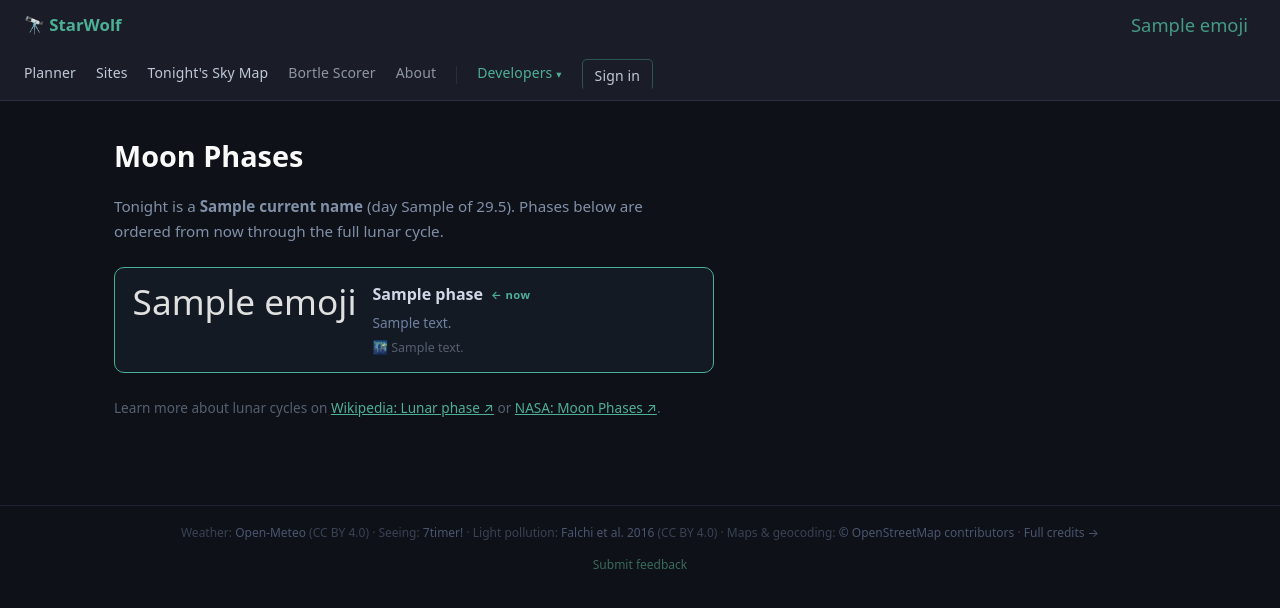
After one commit to traviswolverton/starwolf, a Django app: template django/templates/pages/moon_phase.html in a window 1280 px wide. The commit adds this page. Shown: the top 608 px of the page. Run offline with Django 5.2, Linux system fonts and the light colour scheme; the template is opened without the code that fills it: most values are stand-ins (such as "Sample title", 1, 10 or a date in 2020); some libraries are stand-ins or nearby versions.

Commit message:
Add moon phase info page (/moon)
- New moon_phase_page view: computes current lunar day via astral, maps
  to one of 8 phases, reorders the full list starting from current phase
- Template: cards dim as phases get further from now; current card has
  teal border and '← now' label; includes Wikipedia + NASA links
- Nav moon emoji is now a link (<a>) to /moon
- CSS: .moon-phase-card, --current modifier, dim/hover states

Co-Authored-By: Claude Sonnet 4.6 <noreply@anthropic.com>

```diff
--- a/django/config/urls.py
+++ b/django/config/urls.py
@@ -61,6 +61,7 @@ def home(request):
 urlpatterns = [
     path("", home, name="home"),
     path("about", page_views.about, name="about"),
+    path("moon", page_views.moon_phase_page, name="moon_phase"),
     path("sites", page_views.sites, name="sites"),
     path("location", page_views.location, name="location"),
     path("preferences", page_views.preferences, name="preferences"),
--- a/django/static/css/main.css
+++ b/django/static/css/main.css
@@ -87,11 +87,73 @@ header { background: #1a1d27; border-bottom: 1px solid #2a2d3e; }
   font-size: 1.15rem;
   margin-left: auto;
   margin-right: 0.5rem;
-  cursor: default;
   line-height: 1;
   opacity: 0.85;
   flex-shrink: 0;
-}
+  text-decoration: none;
+}
+.nav-moon:hover { opacity: 1; }
+
+/* Moon phase page */
+.moon-page-header { margin-bottom: 1.5rem; }
+.moon-page-header h1 { margin-bottom: 0.3rem; }
+.moon-page-sub { color: #8090a8; font-size: 0.95rem; max-width: 540px; }
+
+.moon-phase-list {
+  display: flex;
+  flex-direction: column;
+  gap: 0.75rem;
+  max-width: 600px;
+}
+
+.moon-phase-card {
+  display: flex;
+  align-items: flex-start;
+  gap: 1rem;
+  background: #12141f;
+  border: 1px solid #2a2d3e;
+  border-radius: 10px;
+  padding: 0.9rem 1.1rem;
+  opacity: 0.65;
+  transition: opacity 0.15s;
+}
+.moon-phase-card:hover { opacity: 0.85; }
+.moon-phase-card--current {
+  opacity: 1;
+  border-color: #4caf96;
+  background: #141a24;
+}
+.moon-phase-card--current:hover { opacity: 1; }
+
+.moon-phase-emoji { font-size: 2.2rem; line-height: 1; flex-shrink: 0; padding-top: 0.1rem; }
+
+.moon-phase-body { display: flex; flex-direction: column; gap: 0.3rem; }
+
+.moon-phase-name {
+  font-weight: 700;
+  font-size: 1rem;
+  color: #d0d8e8;
+  display: flex;
+  align-items: center;
+  gap: 0.5rem;
+}
+.moon-phase-now {
+  font-size: 0.7rem;
+  font-weight: 600;
+  color: #4caf96;
+  letter-spacing: 0.04em;
+}
+
+.moon-phase-desc { font-size: 0.85rem; color: #7080a0; line-height: 1.5; }
+.moon-phase-visibility { font-size: 0.78rem; color: #556070; }
+
+.moon-learn-more {
+  margin-top: 1.5rem;
+  font-size: 0.85rem;
+  color: #556070;
+  max-width: 600px;
+}
+.moon-learn-more a { color: #4caf96; }
 .nav-whats-new {
   font-size: 0.65rem;
   font-weight: 600;
--- a/django/templates/base.html
+++ b/django/templates/base.html
@@ -14,7 +14,7 @@
     <div class="nav-bar">
       <a href="/" class="nav-brand">🔭 StarWolf</a>
       {% if has_new_notes %}<a href="/#whats-new" class="nav-whats-new">✨ new</a>{% endif %}
-      <span class="nav-moon" title="{{ moon.label }} (day {{ moon.phase }}/29.5)">{{ moon.emoji }}</span>
+      <a href="{% url 'moon_phase' %}" class="nav-moon" title="{{ moon.label }} (day {{ moon.phase }}/29.5)">{{ moon.emoji }}</a>
 
       <button class="nav-toggle" @click="open = !open" :aria-expanded="open.toString()" aria-label="Toggle menu">
         <span></span>
--- /dev/null
+++ b/django/templates/pages/moon_phase.html
@@ -0,0 +1,32 @@
+{% extends "base.html" %}
+{% block title %}Moon Phases — StarWolf{% endblock %}
+
+{% block content %}
+<div class="moon-page-header">
+  <h1>Moon Phases</h1>
+  <p class="moon-page-sub">Tonight is a <strong>{{ current_name }}</strong> (day {{ cycle_day }} of 29.5). Phases below are ordered from now through the full lunar cycle.</p>
+</div>
+
+<div class="moon-phase-list">
+  {% for phase in phases %}
+  <div class="moon-phase-card {% if forloop.first %}moon-phase-card--current{% endif %}">
+    <div class="moon-phase-emoji">{{ phase.emoji }}</div>
+    <div class="moon-phase-body">
+      <div class="moon-phase-name">
+        {{ phase.name }}
+        {% if forloop.first %}<span class="moon-phase-now">← now</span>{% endif %}
+      </div>
+      <div class="moon-phase-desc">{{ phase.desc }}</div>
+      <div class="moon-phase-visibility">🌃 {{ phase.visibility }}</div>
+    </div>
+  </div>
+  {% endfor %}
+</div>
+
+<p class="moon-learn-more">
+  Learn more about lunar cycles on
+  <a href="https://en.wikipedia.org/wiki/Lunar_phase" target="_blank" rel="noopener">Wikipedia: Lunar phase ↗</a>
+  or
+  <a href="https://moon.nasa.gov/moon-in-motion/phases-eclipses-supermoons/moon-phases/" target="_blank" rel="noopener">NASA: Moon Phases ↗</a>.
+</p>
+{% endblock %}
--- a/release_notes.json
+++ b/release_notes.json
@@ -3,7 +3,8 @@
     {
       "date": "2026-06-27",
       "features": [
-        "Nav — moon phase emoji now appears in the top bar on every page with a tooltip showing the phase name and cycle day (e.g. 🌔 Waxing Gibbous, day 10.2/29.5). No new API — uses the astral library already powering the scorer.",
+        "Moon Phases page — tap the moon emoji in the nav to open a full phase guide. Phases are ordered starting from tonight's, with the current one highlighted. Includes stargazing impact notes and links to Wikipedia and NASA.",
+        "Nav — moon phase emoji now appears in the top bar on every page. Tap it to open the Moon Phases guide.",
         "Guest access to Planner \u2014 a 'Continue as guest' option on the login page opens the planner pre-loaded with Houston, TX and default settings. A banner nudges guests to sign in to use their own location.",
         "What\u2019s New section on the homepage \u2014 shows release notes since your last visit (7-day window for first-timers). A subtle '\u2728 new' badge appears in the nav on all pages until you visit the homepage.",
         "Bortle Scorer \u2014 'My Location' option auto-submits your saved coordinates instantly.",
```
Also changed, not shown: django/pages/views.py (+75 -0 lines).
